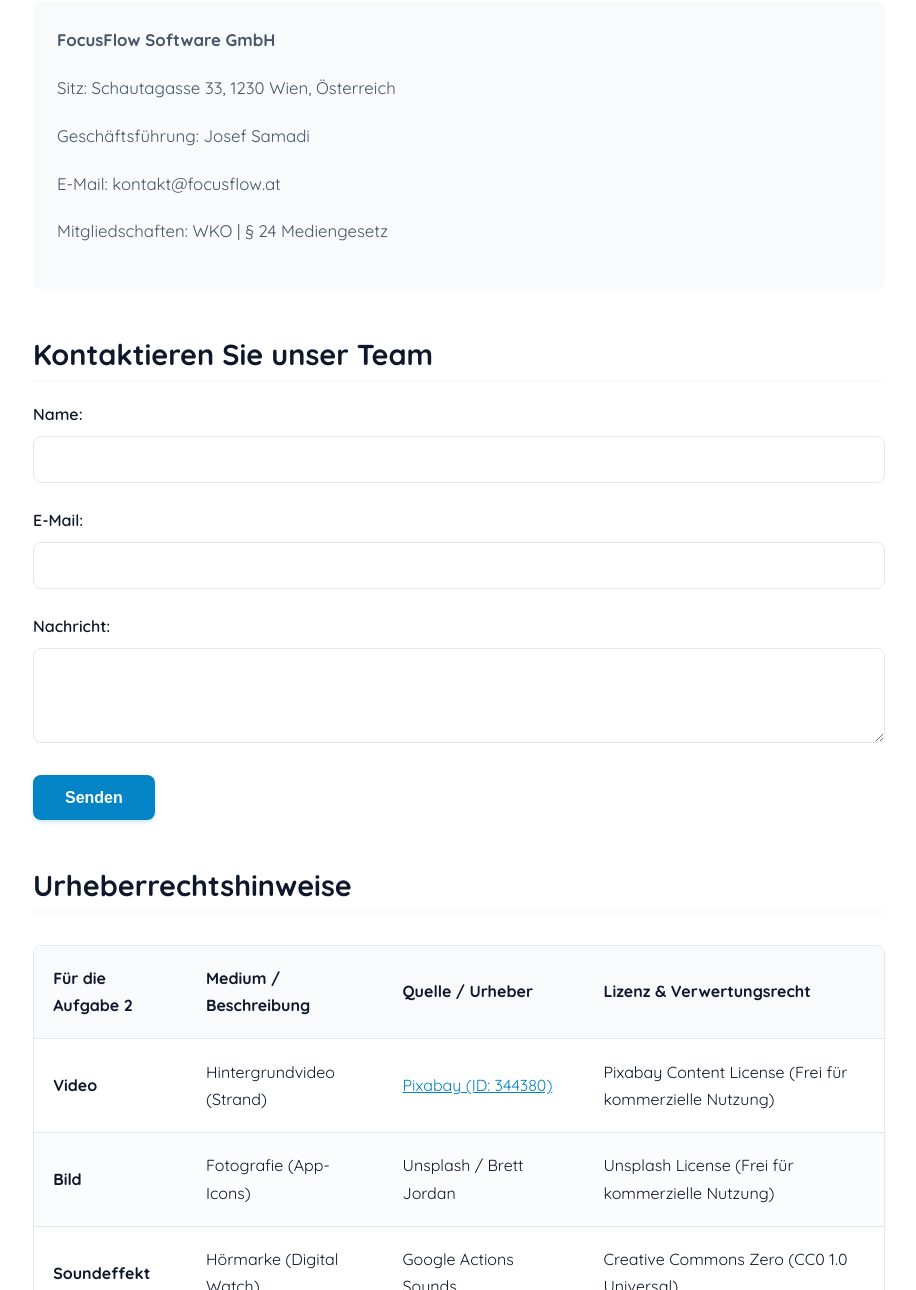
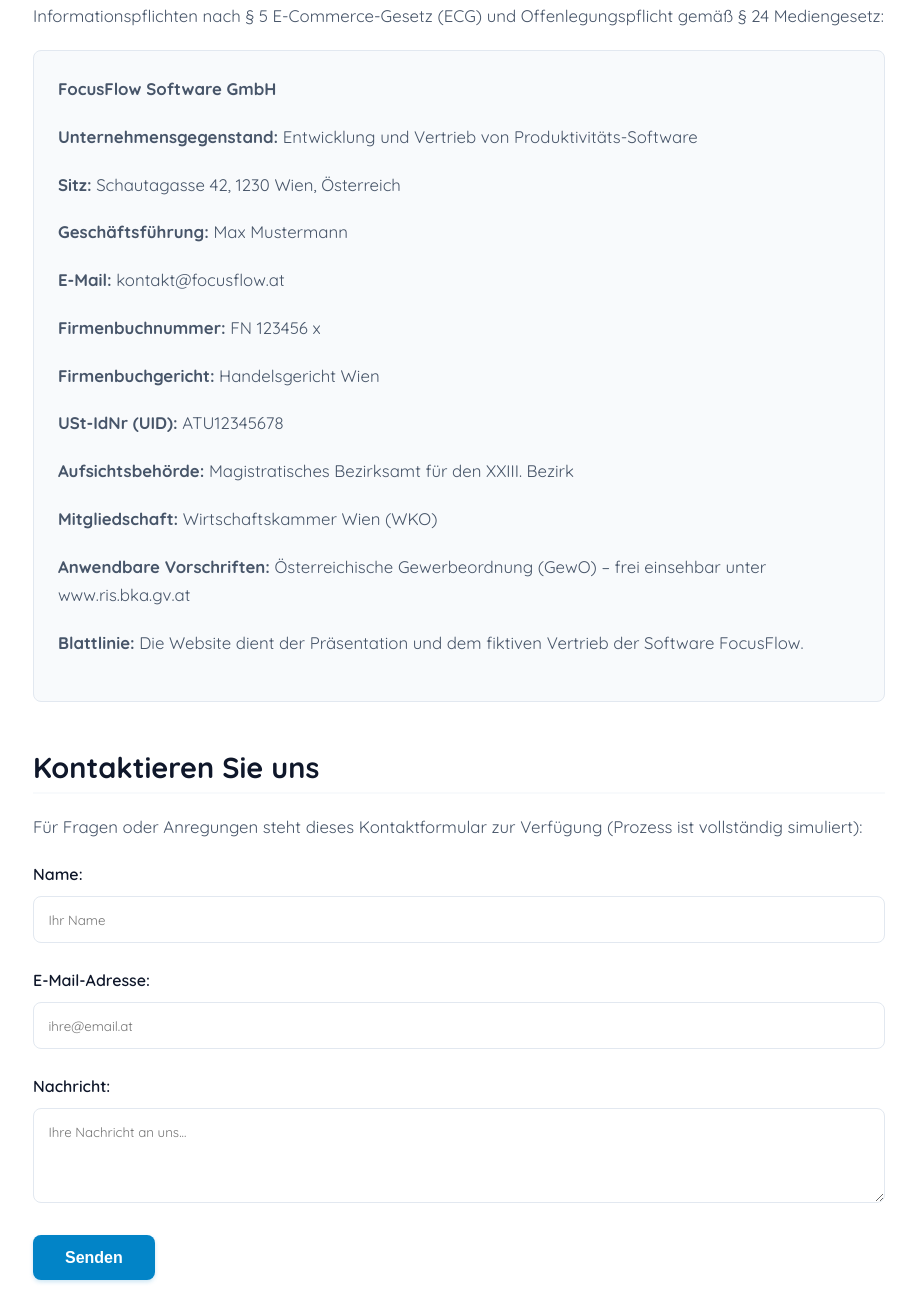
Before and after one commit to joseftvvv/FocusFlow, a plain HTML site: page impressum.html in a window 1280 px wide. Shown: the part 195-1485 px from the top of the page, without its empty margins (181-1097 px from the left). Drawn offline with Linux system fonts and the light colour scheme.

Commit message:
Revise Impressum page with updated information
Updated the Impressum page with new company details and contact form.

```diff
--- a/impressum.html
+++ b/impressum.html
@@ -25,28 +25,48 @@
 </header>
 <main id="main-content" role="main">
     <section>
-<h1>Impressum & Kontakt</h1>
-<div style="background-color: var(--card-bg); padding: 1.5rem; border-radius: 8px; margin-bottom: 2rem;">
+        <h1>Impressum & Offenlegung</h1>
+        <p>Informationspflichten nach § 5 E-Commerce-Gesetz (ECG) und Offenlegungspflicht gemäß § 24 Mediengesetz:</p>
+
+        <div style="background-color: var(--card-bg); padding: 1.5rem; border-radius: 8px; margin-bottom: 2rem; border: 1px solid var(--border-color);">
             <p><strong>FocusFlow Software GmbH</strong></p>
-    <p>Sitz: Schautagasse 33, 1230 Wien, Österreich</p>
-    <p>Geschäftsführung: Josef Samadi</p>
-    <p>E-Mail: kontakt@focusflow.at</p>
-    <p>Mitgliedschaften: WKO | § 24 Mediengesetz</p>
+            <p><strong>Unternehmensgegenstand:</strong> Entwicklung und Vertrieb von Produktivitäts-Software</p>
+            <p><strong>Sitz:</strong> Schautagasse 42, 1230 Wien, Österreich</p>
+            <p><strong>Geschäftsführung:</strong> Max Mustermann</p>
+            <p><strong>E-Mail:</strong> kontakt@focusflow.at</p>
+            <p><strong>Firmenbuchnummer:</strong> FN 123456 x</p>
+            <p><strong>Firmenbuchgericht:</strong> Handelsgericht Wien</p>
+            <p><strong>USt-IdNr (UID):</strong> ATU12345678</p>
+            <p><strong>Aufsichtsbehörde:</strong> Magistratisches Bezirksamt für den XXIII. Bezirk</p>
+            <p><strong>Mitgliedschaft:</strong> Wirtschaftskammer Wien (WKO)</p>
+            <p><strong>Anwendbare Vorschriften:</strong> Österreichische Gewerbeordnung (GewO) – frei einsehbar unter www.ris.bka.gv.at</p>
+            <p><strong>Blattlinie:</strong> Die Website dient der Präsentation und dem fiktiven Vertrieb der Software FocusFlow.</p>
         </div>
 
-<h2>Kontaktieren Sie unser Team</h2>
-<form action="#" method="POST">
-    <div class="form-group"><label>Name:</label><input type="text" required></div>
-    <div class="form-group"><label>E-Mail:</label><input type="email" required></div>
-    <div class="form-group"><label>Nachricht:</label><textarea rows="4" required></textarea></div>
+        <h2>Kontaktieren Sie uns</h2>
+        <p>Für Fragen oder Anregungen steht dieses Kontaktformular zur Verfügung (Prozess ist vollständig simuliert):</p>
+
+        <form action="#" method="POST" onsubmit="alert('Mock: Nachricht simuliert versendet!'); return false;">
+            <div class="form-group">
+                <label for="name">Name:</label>
+                <input type="text" id="name" required placeholder="Ihr Name">
+            </div>
+            <div class="form-group">
+                <label for="email">E-Mail-Adresse:</label>
+                <input type="email" id="email" required placeholder="ihre@email.at">
+            </div>
+            <div class="form-group">
+                <label for="message">Nachricht:</label>
+                <textarea id="message" rows="4" required placeholder="Ihre Nachricht an uns..."></textarea>
+            </div>
             <button type="submit" class="btn">Senden</button>
         </form>
 
-<h2 style="margin-top: 3rem;">Urheberrechtshinweise</h2>
+        <h2 style="margin-top: 3rem;">Aufgabe 2: Urheberrechtshinweise</h2>
         <table>
             <thead>
             <tr>
-                <th>Für die Aufgabe 2</th>
+                <th>Kategorie (Aufgabe 2)</th>
                 <th>Medium / Beschreibung</th>
                 <th>Quelle / Urheber</th>
                 <th>Lizenz & Verwertungsrecht</th>
@@ -88,7 +108,7 @@
     </section>
 </main>
 <footer role="contentinfo">
-    <p>&copy; 2026 FocusFlow Software GmbH. Alle Rechte vorbehalten.</p>
+    <p>&copy; 2026 FocusFlow Software GmbH. Alle Rechte vorbehalten (Mock-Projekt für universitäre Abgabe).</p>
     <nav aria-label="Fußzeilen-Navigation">
         <a href="barrierefreiheit.html" >Barrierefreiheitserklärung</a> |
         <a href="impressum.html">Kontakt</a>
```
Lines whose indentation alone changed are shown as unchanged.
